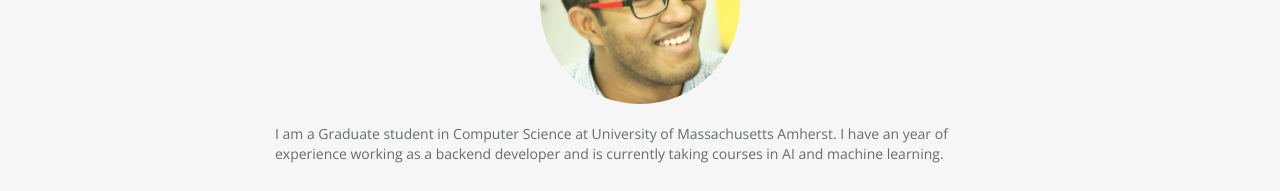
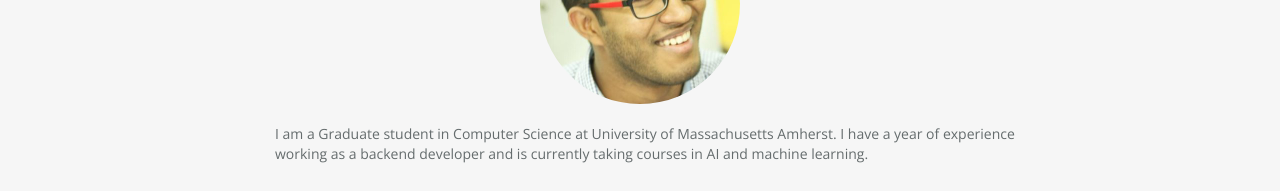
Before and after one commit to blackdragonbonu/blackdragonbonu.github.io, a plain HTML site: page index.html in a window 1280 px wide. Shown: the part 1140-1331 px from the top of the page. Drawn offline with nearby package versions, Linux system fonts and the light colour scheme.

Commit message:
Changed from an year to a year

```diff
--- a/index.html
+++ b/index.html
@@ -81,7 +81,7 @@
       <div class="col-md-12 text-center"><img src="img/about.jpg" class="img-responsive"></div>
       <div class="col-md-8 col-md-offset-2">
         <div class="about-text">
-          <p>I am a Graduate student in Computer Science at University of Massachusetts Amherst. I have an year of experience working as a backend developer and is currently taking courses in AI and machine learning. </p>
+          <p>I am a Graduate student in Computer Science at University of Massachusetts Amherst. I have a year of experience working as a backend developer and is currently taking courses in AI and machine learning. </p>
           <p class="text-center"><a class="btn btn-primary" href="pdf/Albert_resume.pdf"><i class="fa fa-download"></i> Download Resume</a></p>
         </div>
       </div>
```
